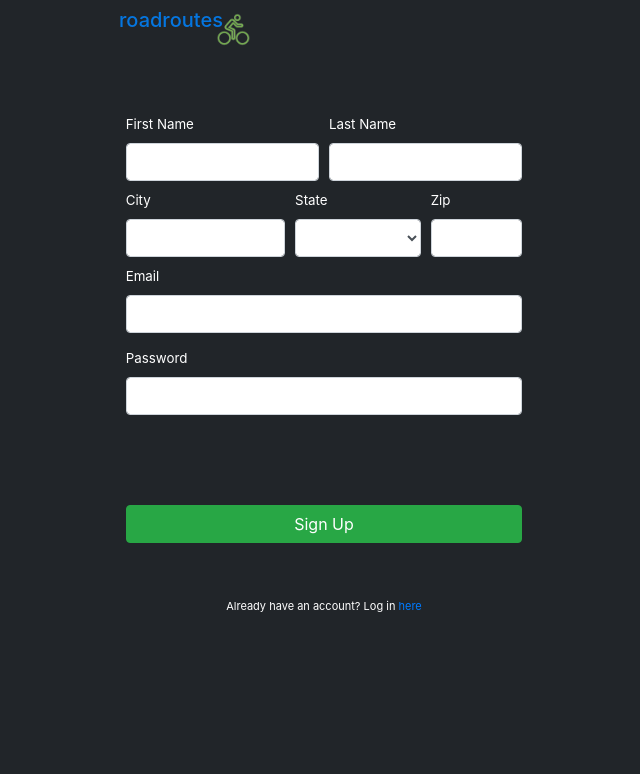
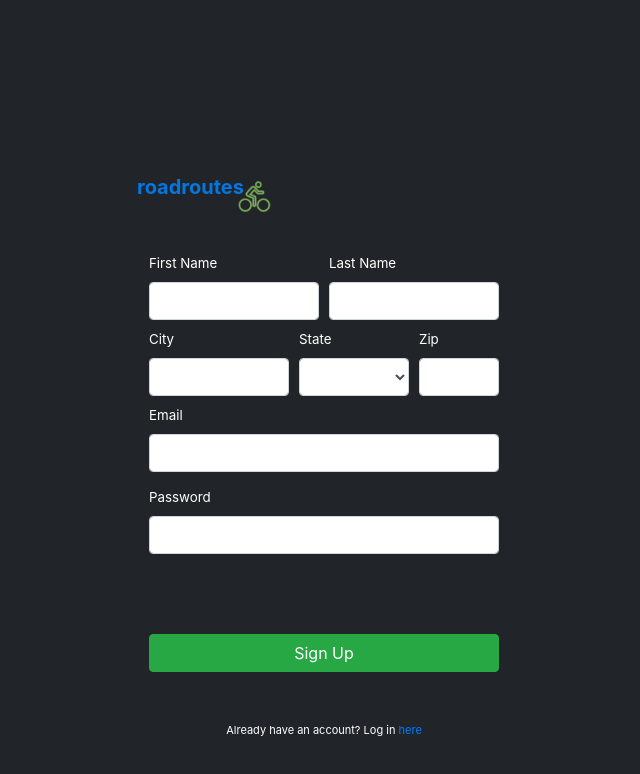
Before and after one commit to tiffcrockett/roadroutes, a website: page public/signup.html in a window 1280 px wide. Shown: the whole page, without its empty margins (316-956 px from the left). Drawn offline with nearby package versions, Linux system fonts and the light colour scheme.

Commit message:
more desktop formatting

```diff
--- a/public/signup.html
+++ b/public/signup.html
@@ -9,20 +9,15 @@
   <link rel="stylesheet" href="stylesheets/signup.css">
 </head>
   <body>
-    <nav class="navbar navbar-default">
-      <div class="col-md-6 offset-md-4">
-        <div class="navbar-header" id="header">
-            <div class="row">
-              <h5>roadroutes</h5>
-              <img src="images/rdrtlogo-removebg.png" alt="bicycle clipart logo" id="logo"/>
-            </div>
-        </div>
-      </div>
-    </nav>
-    <div class="container-fluid">
+    <div class="container">
+
       <div class="row">
         <div class="col-md-4 offset-md-4">
           <form class="signup">
+            <div class="row">
+              <h5 id="header">roadroutes</h5>
+              <img src="images/rdrtlogo-removebg.png" alt="bicycle clipart logo" id="logo"/>
+            </div>
             <div class="form-row">
               <div class="col">
                 <label for="inputFirstName">First Name</label>
--- a/public/stylesheets/login.css
+++ b/public/stylesheets/login.css
@@ -1,10 +1,18 @@
-
-body{
+ body{
     background-color: #212529;
     font-size: smaller;
 }
 
+.container {
+    width: 90%;
+    margin: 0 auto;
+}
+.login {
+    margin-top:45px;
+}
+
 #header {
+
     margin-left: 3px;
     color: #0084ffda;
     font-weight: bolder;
@@ -17,7 +25,6 @@ body{
     width: 35px;
     z-index: 1;
     margin-left: -7px;
-
 }
 
 #tagline {
@@ -29,11 +36,11 @@ form.login {
 }
 
 .btn {
-    margin: 125px 0 20px 0;
+    margin: 105px 0 20px 0;
 }
 
 #message {
-    margin-top: 35px;
+    margin-top: 15px;
     font-size: 11px;
     color: #60ce21;
     text-align: center;
--- a/public/stylesheets/members.css
+++ b/public/stylesheets/members.css
@@ -1,3 +1,14 @@
+html, body {
+    height: 100%;
+    width: 100%;
+}
+
+#members {
+    display: flex;
+    flex-direction: column;
+    min-height: 100%;
+}
+
 .form-group,
 .form-row,
 .label {
--- a/public/stylesheets/routes.css
+++ b/public/stylesheets/routes.css
@@ -1,3 +1,15 @@
+html, body {
+    height: 100%;
+    width: 100%;
+}
+
+.add-route, #all-routes, #author,
+#directions, .settings {
+    display: flex;
+    flex-direction: column;
+    min-height: 100%;
+}
+
 .form-group,
 .form-row,
 .label {
@@ -63,5 +75,8 @@ h5 {
 }
 
 #addmsg {
+    background-color: #f0f0f0;
+    text-align: center;
     font-size: 12px;
+    padding: 10px;
 }
--- a/public/stylesheets/signup.css
+++ b/public/stylesheets/signup.css
@@ -1,7 +1,15 @@
-
 body{
     background-color: #212529;
     font-size: smaller;
+}
+
+.container {
+    width: 90%;
+    margin: 0 auto;
+}
+
+form.signup {
+    margin-top: 25%;
 }
 
 #header {
@@ -13,15 +21,11 @@ body{
 
 #logo {
     margin-top: 4px;
+    margin-bottom: 40px;
     height: 35px;
     width: 35px;
     z-index: 1;
     margin-left: -7px;
-
-}
-
-form.signup {
-  margin-top: 60px;
 }
 
 label {
@@ -41,11 +45,26 @@ label {
 }
 
 .btn {
-    margin-top: 90px;
+    margin-top: 80px;
 }
 
 #hzacct {
-    margin-top: 35px;
+    margin-top: 30px;
     font-size: 11px;
     text-align: center;
 }
+
+@media screen and (max-width: 365px) {
+    form.signup {
+        margin-top: 15%;
+    }
+}
+
+@media screen and (min-width: 768px) {
+    .container {
+        width: 100%;
+    }
+    form.signup {
+        margin-top: 50%;
+    }
+}
```
Also changed, not shown: public/all-routes.html (+4 -1 lines), public/login.html (+5 -11 lines).
